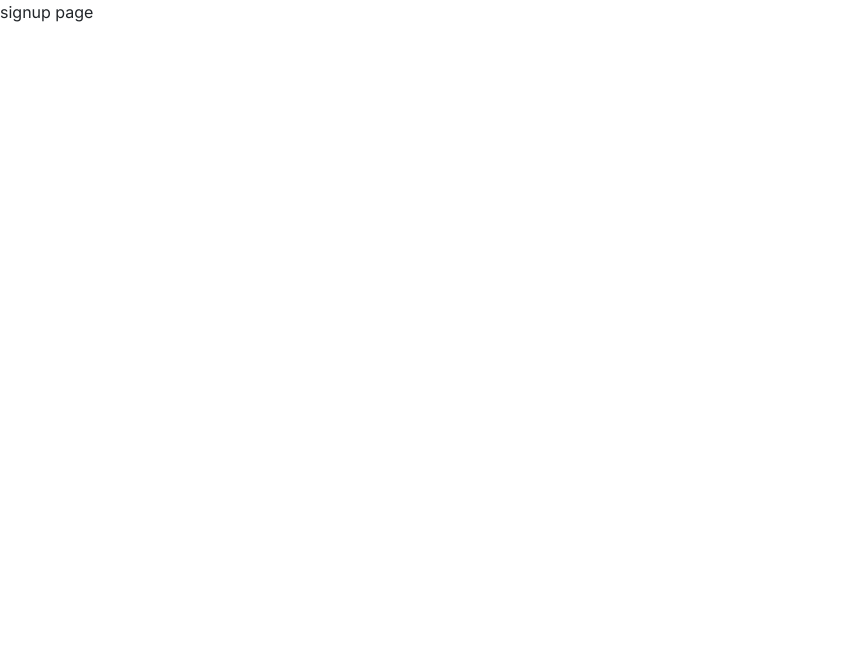
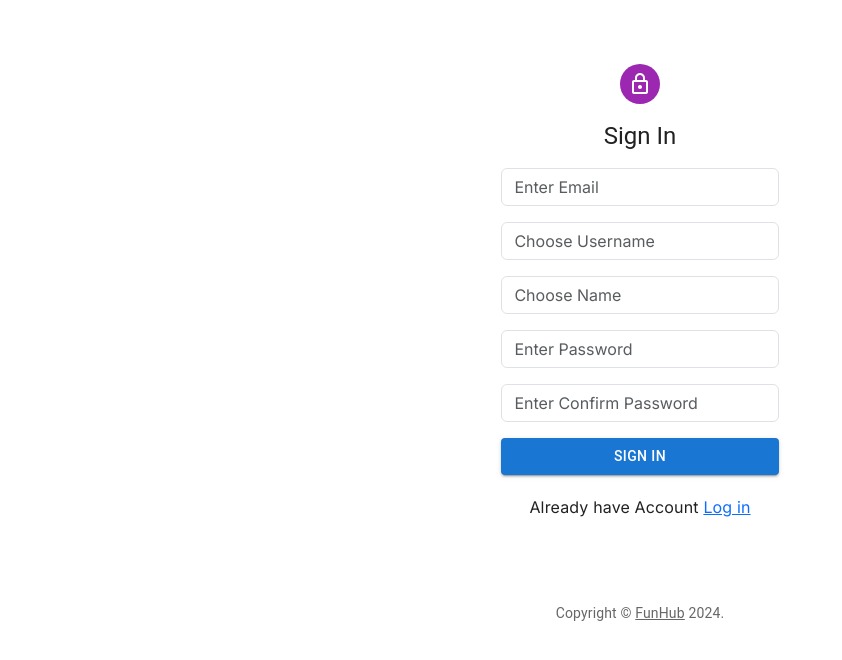
Before and after one commit to Amitkumar458/FunHub, a Next.js app: page /signup in a window 1280 px wide. Shown: the top 660 px of the page, without its empty margins (0-842 px from the left). Built offline with nearby package versions, Linux system fonts and the light colour scheme.

Commit message:
signup page added

```diff
--- a/app/api/user/route.js
+++ b/app/api/user/route.js
@@ -2,6 +2,7 @@ import { NextResponse } from "next/server";
 import { cookies } from "next/headers";
 import { endpoints } from "@/config/endPoints";
 import { fetchJson } from "@/libs/api";
+import { redirect } from "next/dist/server/api-utils";
 
 export async function GET(request, res) {
   const accessToken = cookies().get("token")?.value;
--- a/app/c/[slug]/page.js
+++ b/app/c/[slug]/page.js
@@ -24,7 +24,11 @@ export default function Chats({ params }) {
     useEffect(() => {
         const channel = Pusher.subscribe(`${user?.data.id}-${id}`);
         channel.bind('message', function (messageRecive) {
-          setMessage([...message , { reciverId: user?.data.id, senderId: id, text: messageRecive.message, chatId: data.id }]);
+            if(!message){
+                setMessage([{reciverId: user?.data.id, senderId: id, text: messageRecive.message, chatId: data.id }]);
+            }else{
+                setMessage([...message , { reciverId: user?.data.id, senderId: id, text: messageRecive.message, chatId: data.id }]);
+            }
         });
         return () => {
             Pusher.unsubscribe(`${user?.data.id}-${id}`);
--- a/app/signup/page.js
+++ b/app/signup/page.js
@@ -1,7 +1,56 @@
+'use client'
+import * as React from 'react';
+import Avatar from '@mui/material/Avatar';
+import CssBaseline from '@mui/material/CssBaseline';
+import Link from '@mui/material/Link';
+import Box from '@mui/material/Box';
+import LockOutlinedIcon from '@mui/icons-material/LockOutlined';
+import Typography from '@mui/material/Typography';
+import Container from '@mui/material/Container';
+import { createTheme, ThemeProvider } from '@mui/material/styles';
+import LoginForm from '@/component/froms/LoginForm';
+import SignUpForm from '@/component/froms/SignupForm';
 
+function Copyright(props) {
+  return (
+    <Typography variant="body2" color="text.secondary" align="center" {...props}>
+      {'Copyright © '}
+      <Link color="inherit" href="/">
+        FunHub
+      </Link>{' '}
+      {new Date().getFullYear()}
+      {'.'}
+    </Typography>
+  );
+}
 
-export default function signup() {
-    return (
-        <div>signup page</div>
-    )
+// TODO remove, this demo shouldn't need to reset the theme.
+
+const defaultTheme = createTheme();
+
+export default function SignIn() {
+  return (
+    <ThemeProvider theme={defaultTheme}>
+      <Container component="main" maxWidth="xs">
+        <CssBaseline />
+        <Box
+          sx={{
+            marginTop: 8,
+            display: 'flex',
+            flexDirection: 'column',
+            alignItems: 'center',
+          }}
+        >
+          <Avatar sx={{ m: 0, bgcolor: 'secondary.main' }}>
+            <LockOutlinedIcon />
+          </Avatar>
+          <Typography sx={{m:2}} component="h1" variant="h5">
+            Sign In
+          </Typography>
+          <SignUpForm/>
+        </Box>
+        <Copyright sx={{ mt: 8, mb: 4 }} />
+      </Container>
+    </ThemeProvider>
+  );
 }
--- a/component/Account/UserAccount.js
+++ b/component/Account/UserAccount.js
@@ -1,9 +1,10 @@
 "use client"
 import React from 'react';
-import { Alert, Avatar, Box, Stack, Typography } from '@mui/material';
+import { Avatar, Box, Stack, Typography } from '@mui/material';
 import { useFollow, useUser } from '@/hooks/user';
 import InfoOutlinedIcon from '@mui/icons-material/InfoOutlined';
 import Link from 'next/link';
+import { redirect } from 'next/navigation';
 
 const UserProfile = ({ data }) => {
     const { user, isUserLoading } = useUser();
@@ -13,6 +14,7 @@ const UserProfile = ({ data }) => {
     const followhandler = async () => {
         const res = await handleFollow(data.data.id, data.data.username);
     }
+
     return (
         <div >
             {data.success &&
@@ -32,7 +34,7 @@ const UserProfile = ({ data }) => {
                                         <button type="button" className="btn btn-primary" disabled={enable} onClick={() => { followhandler() }}>{isFollowLoading || isUserLoading ? <div className="spinner-grow" role="status">
                                         </div> : "Follow"}</button>
                                 }
-                                {data.data.id === user.data.id ? <button type="button" className="btn btn-primary">Log out</button> : <Link href={`/c/${data.data.id}?name=${user.data.name}`}><button type="button" className="btn btn-primary">Message</button></Link>}
+                                {!isUserLoading && data?.data.id === user.data.id ? <Link href='/login'> <button type="button" className="btn btn-primary">Log out</button></Link> : <Link href={`/c/${data.data.id}?name=${user.data.name}`}><button type="button" className="btn btn-primary">Message</button></Link>}
                             </Stack>
                         </Stack>
                     </Stack>
--- /dev/null
+++ b/component/froms/SignupForm.js
@@ -0,0 +1,58 @@
+"use client"
+import { Form, Formik } from 'formik'
+import React from 'react'
+import * as Yup from 'yup';
+import TextField from '../Common/inputbox';
+import { Button } from '@mui/material';
+import Link from 'next/link';
+import { SignUser } from '@/hooks/user';
+import { toast } from 'react-toastify';
+import { useCookies } from 'react-cookie';
+
+
+const SignUpForm = () => {
+    const {handleSignIn , isSigninLoading} = SignUser();
+    const [cookies, setCookie] = useCookies(['token']);
+    const handleSubmit = async (value) => {
+        const data = await handleSignIn(value.username , value.password , value.email , value.name);
+        // console.log(data);
+        if(data.success){
+            toast.success("user login successfully");
+            window.location.replace('/');
+            setCookie('token' , data.token);
+        }else{
+            toast.error(data.error);
+        }
+    }
+
+    const validate = Yup.object({
+        username:Yup.string().required("Enter username"),
+        password:Yup.string().min(8 , "password must be 8 character").required("Enter password"),
+        email:Yup.string().email().required("Enter Email"),
+        name:Yup.string().required("Enter Name"),
+        confirmPassword:Yup.string().oneOf([Yup.ref('password'), null], 'Passwords must match'),
+    })
+  return (
+    <Formik
+        initialValues={{email:"" , username:"" , password:"" , name:"" , confirmPassword:""}}
+        validationSchema={validate}
+        onSubmit={handleSubmit}
+    >
+    <Form style={{width:'70%'}}>
+        <div>
+            <TextField label="Email" type="email" name="email" placeholder="Enter Email"/>
+            <TextField label="username" type="text" name="username" placeholder="Choose Username"/>
+            <TextField label="name" type="text" name="name" placeholder="Choose Name"/>
+            <TextField label="password" name="password" type="password" placeholder="Enter Password"/>
+            <TextField label="password" name="confirmPassword" type="password" placeholder="Enter Confirm Password"/>
+            <Button type='submit' variant="contained" className='w-100'>{isSigninLoading ? "Loading..." : "Sign in"}</Button>
+            <div className='d-flex justify-content-center align-items-center'>
+                <div style={{margin:'20px'}}>{"Already have Account"} <Link href='login'>Log in</Link></div>
+            </div>
+        </div>
+    </Form>
+    </Formik>
+  )
+}
+
+export default SignUpForm;
--- a/config/endPoints.js
+++ b/config/endPoints.js
@@ -7,7 +7,7 @@ export const endpoints = {
         userdetails:"api/user/all", // api/user/all?username=username;
         searchUser:"api/user", // api/user/:name
         follow:"api/user/addfollowing", // post request provid followingId
-        unfollow:""
+        unfollow:"api/unfollow"
     },
     blog:{
         postBlog:"api/",
--- a/hooks/user.js
+++ b/hooks/user.js
@@ -34,6 +34,36 @@ export function LoginUser() {
         isLoginLoading: mutation.isPending,
     }
 }
+
+export function SignUser() {
+    const url = `${endpoints.url.URL}/${endpoints.user.signup}`
+    // console.log(url);
+    const mutation = useMutation({
+        mutationFn: ({ username, password , email , name }) => {
+            return fetchJson(url, {
+                method: 'POST',
+                headers: { 'Content-Type': 'application/json' },
+                body: JSON.stringify({ username, password , email , name })
+            }, true);
+        }
+    })
+    return {
+        handleSignIn: async (username, password , email , name) => {
+            try {
+                const res = await mutation.mutateAsync({ username, password , email , name});
+                const data = await res.json();
+                return data;
+            } catch (err) {
+                return {
+                    success: false,
+                    error: 'something wents wrong.'
+                }
+            }
+        },
+        isSigninLoading: mutation.isPending,
+    }
+}
+
 
 export function useUser() {
     // const [cookies, setCookie] = useCookies(["token"]);
```
Also changed, not shown: 1 other file (tests, documents, lock files or other folders).
